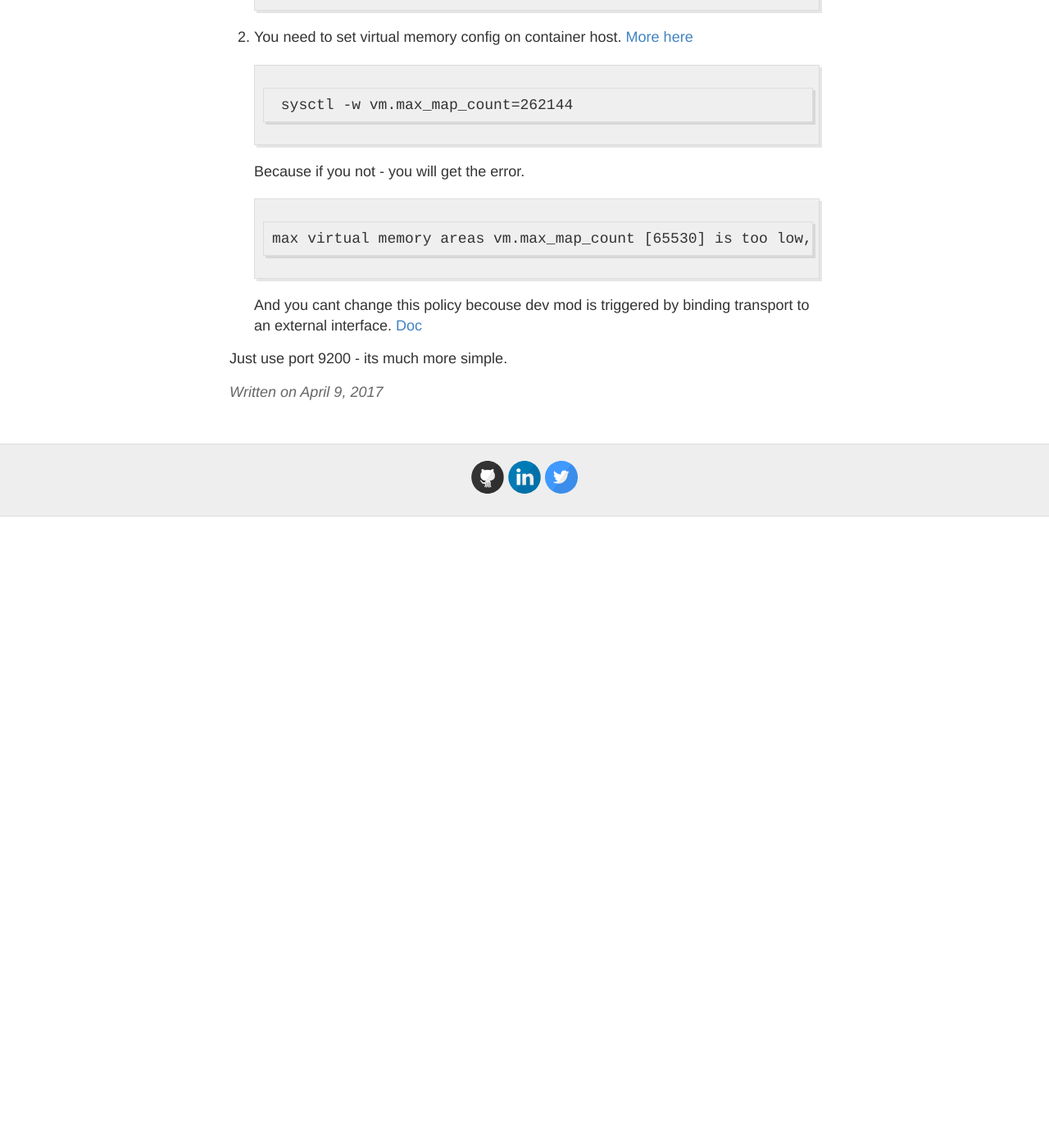
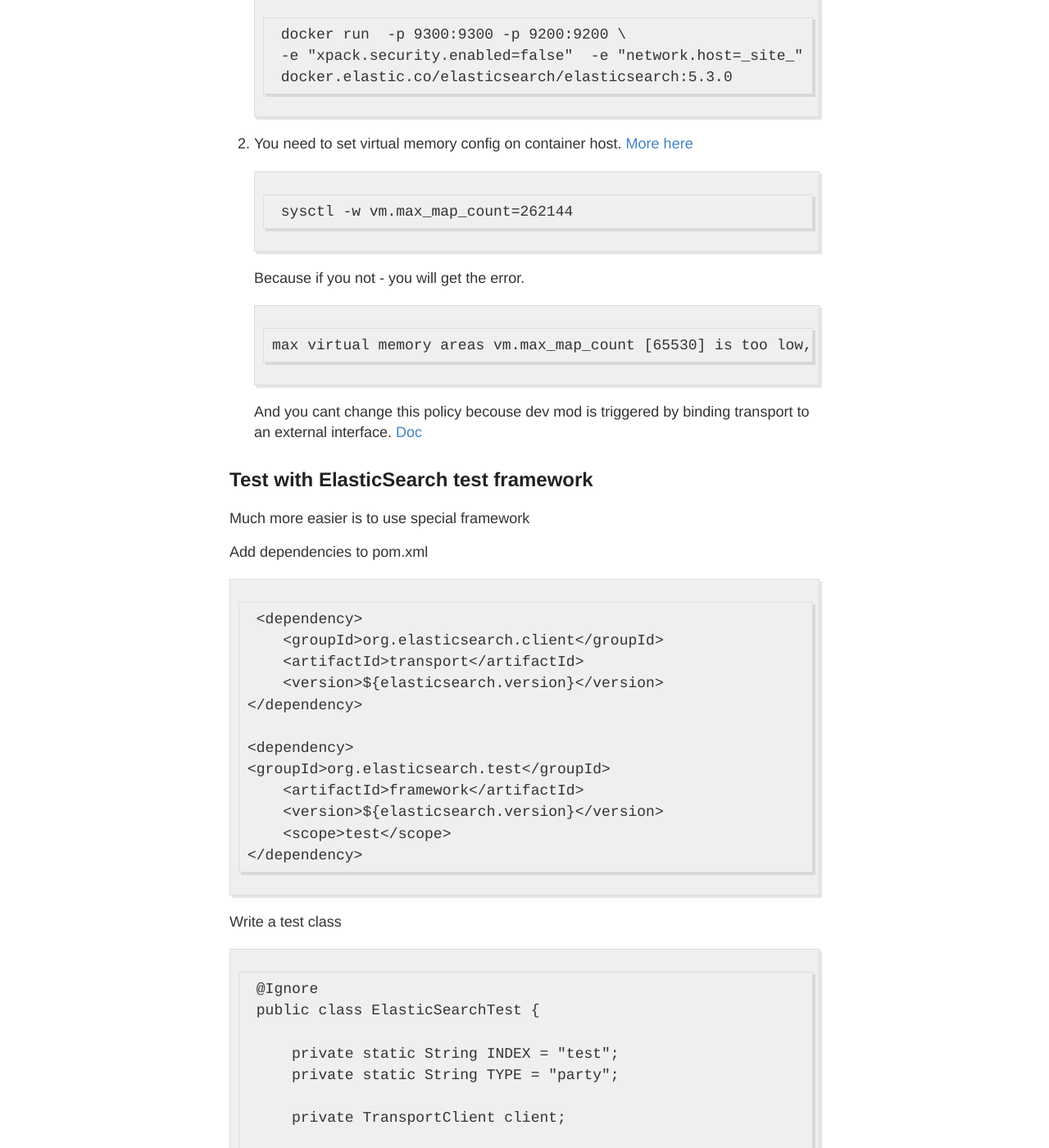
Before and after one commit to knalx/knalx-blog, a Jekyll site: the page built from _posts/2017-05-14-elastic-in-docker.md, in a window 1280 px wide and 1400 px high, scrolled down 515 px. Shown: the whole window at 82% size. Built offline with Jekyll 4.4.1, drawn with Linux system fonts in a browser that asks for light colours; before the commit the page ends 1145 px from its top, so only the background shows below that; some of the changed text lies outside the part shown.

Commit message:
elastic article text

````diff
--- a/_posts/2017-05-14-elastic-in-docker.md
+++ b/_posts/2017-05-14-elastic-in-docker.md
@@ -7,7 +7,13 @@ categories: elasticsearch
 
 If you want to run integration test with Elasticserach in Java application you need to do this.
 
+[Here](http://www.hascode.com/2016/08/elasticsearch-integration-testing-with-java/) is amazing article about ElasticSearch test running.
 
+
+
+## Test with Docker
+
+If you want elastic in docker container you would get some problems:
 Run it on transport port (9300) - its not so easy as you think
 1. You need set correct hosts
 ```
@@ -27,4 +33,74 @@ max virtual memory areas vm.max_map_count [65530] is too low, increase to at lea
 And you cant change this policy becouse dev mod is triggered by binding transport to an external interface.
 [Doc](https://www.elastic.co/guide/en/elasticsearch/reference/current/bootstrap-checks.html)
 
-Just use port 9200 - its much more simple.
+
+## Test with ElasticSearch test framework
+
+Much more easier is to use special framework
+
+Add dependencies to pom.xml
+```
+ <dependency>
+    <groupId>org.elasticsearch.client</groupId>
+    <artifactId>transport</artifactId>
+    <version>${elasticsearch.version}</version>
+</dependency>
+
+<dependency>
+<groupId>org.elasticsearch.test</groupId>
+    <artifactId>framework</artifactId>
+    <version>${elasticsearch.version}</version>
+    <scope>test</scope>
+</dependency>
+```
+
+Write a test class
+
+ ```
+ @Ignore
+ public class ElasticSearchTest {
+
+     private static String INDEX = "test";
+     private static String TYPE = "party";
+
+     private TransportClient client;
+
+     private NodeClient nodeClient;
+
+     @Before
+     public void before() throws UnknownHostException, InterruptedException {
+         Settings settings = Settings.builder()
+                 .put("client.transport.ignore_cluster_name", true)
+                 .build();
+         client = new PreBuiltTransportClient(settings)
+                 .addTransportAddress(new InetSocketTransportAddress(InetAddress.getByName("localhost"), 9300));
+     }
+
+     @Test
+     public void testEs() throws IOException {
+         Party party = ThriftGenerator.buildRandomParty();
+         String json = ThriftHelper.convertToJson(party);
+         IndexResponse indexResponse = client.prepareIndex(INDEX, TYPE).setSource(json, XContentType.JSON).get();
+         System.out.println("Insert :  " + indexResponse.status());
+     }
+
+
+     @Test
+     public void testSearch() {
+         SearchResponse response2 = client.prepareSearch(INDEX)
+                 .setTypes(TYPE)
+                 .setSearchType(SearchType.DFS_QUERY_THEN_FETCH)
+                 .setQuery(QueryBuilders.matchQuery("_all", "ХвоСт"))                 // Query
+                 .setFrom(0).setSize(60).setExplain(true)
+                 .get();
+         System.out.println("Search: " + response2.getHits().getHits().length);
+     }
+
+     @After
+     public void after() {
+         client.close();
+     }
+
+
+ }
+ ```
````
